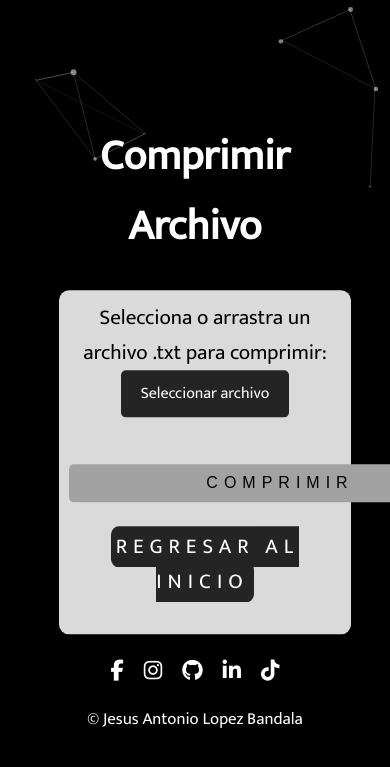
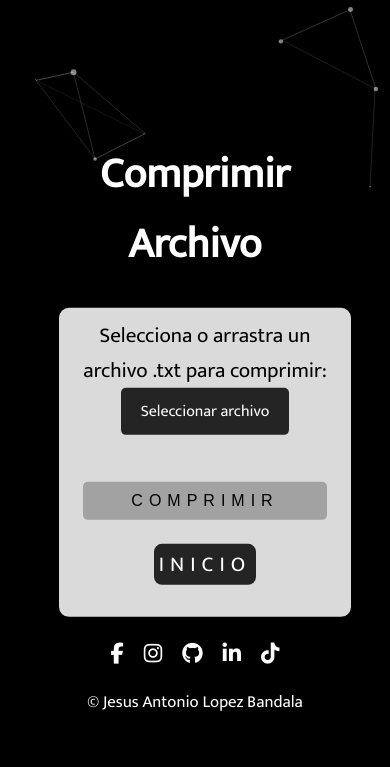
Before and after one commit to JesDev12U/huffman-algorithm, a Flask app: page /compress_page in a window 390 px wide; the page is wider, and only the part inside the window is pictured. Shown: the top 767 px of that part. Run offline with Flask 3, Linux system fonts and the light colour scheme; some libraries are stand-ins or nearby versions.

Commit message:
Corrección de bugs en la página de compresión

```diff
--- a/static/css/style.css
+++ b/static/css/style.css
@@ -239,6 +239,12 @@ main{
     letter-spacing: 6px;
 }
 
+@media screen and (max-width: 1007px){
+    .boton{
+        width: 90%;
+    }
+}
+
 .boton:hover{
     background-color: #a3a2a2;
     color:black;
--- a/static/js/dragdroptxt.js
+++ b/static/js/dragdroptxt.js
@@ -6,10 +6,8 @@ function dragOver(e) {
 function drop(e) {
     e.preventDefault();
     e.currentTarget.classList.remove('dragging');
-
     // Obtén los archivos arrastrados
     var files = e.dataTransfer.files;
-
     // Comprueba si el archivo es de tipo .txt
     if (files[0].type !== 'text/plain') {
         document.getElementById('error-message').textContent = 'Por favor, solo arrastra archivos .txt';
@@ -17,16 +15,24 @@ function drop(e) {
         return;
     }
 
-    // Haz algo con los archivos (por ejemplo, cargarlos en el input)
     document.getElementById('fileToCompress').files = files;
 
-    // Muestra un mensaje de que se ha subido el archivo
-    document.getElementById('upload-message').textContent = 'Archivo subido correctamente: ' + files[0].name;
+    document.getElementById('upload-message').textContent = 'Archivo subido: ' + files[0].name;
+
     document.getElementById('upload-message').style.display = 'block';
 
-    // Oculta el mensaje de error
     document.getElementById('error-message').style.display = 'none';
 }
+
+document.getElementById('fileToCompress').addEventListener('change', function() {
+    var uploadMessage = document.getElementById('upload-message');
+    if (this.files.length) {
+        uploadMessage.style.display = 'block';
+        uploadMessage.textContent = 'Archivo subido: ' + this.files[0].name;
+    } else {
+        uploadMessage.style.display = 'none';
+    }
+});
 
 function dragLeave(e) {
     document.getElementById('file-label').classList.remove('dragging');
--- a/static/js/habdeshabboton.js
+++ b/static/js/habdeshabboton.js
@@ -11,4 +11,17 @@ document.addEventListener('DOMContentLoaded', function() {
         // Si hay un archivo seleccionado, habilita el botón, de lo contrario, deshabilítalo
         button.disabled = !this.files.length;
     });
+
+    // Escucha los eventos de arrastrar y soltar en el body
+    document.body.addEventListener('dragover', function(event) {
+        event.preventDefault();
+    });
+
+    document.body.addEventListener('drop', function(event) {
+        event.preventDefault();
+        // Si hay un archivo arrastrado y soltado, habilita el botón
+        if (event.dataTransfer.files.length) {
+            button.disabled = false;
+        }
+    });
 });
--- a/templates/compress.html
+++ b/templates/compress.html
@@ -20,14 +20,14 @@
                     <input type="file" id="fileToCompress" name="fileToCompress" style="display: none;" accept=".txt">
                     <label for="fileToCompress" id="file-label" draggable="true" ondragover="dragOver(event)" ondrop="drop(event)" ondragleave="dragLeave(event)">Seleccionar archivo</label>
                     <p id="error-message" style="display: none; color: red;"></p>
-                    <p id="upload-message" style="display: none;"></p>
+                    <b><p id="upload-message" style="display: none;"></p></b>
                     <script src="{{ url_for('static', filename='js/dragdroptxt.js') }}"></script>
                 </div>
                 <br>
                 <div class="main-bottom-right">
                     <input type="submit" value="Comprimir" class="boton"><br><br>
                     <script src="{{url_for('static', filename='js/habdeshabboton.js')}}"></script>
-                    <a href="{{url_for('index')}}" class="inicio-btn">Regresar al inicio</a>
+                    <a href="{{url_for('index')}}" class="inicio-btn">Inicio</a>
                 </div>
             </form>
         </div>
```
